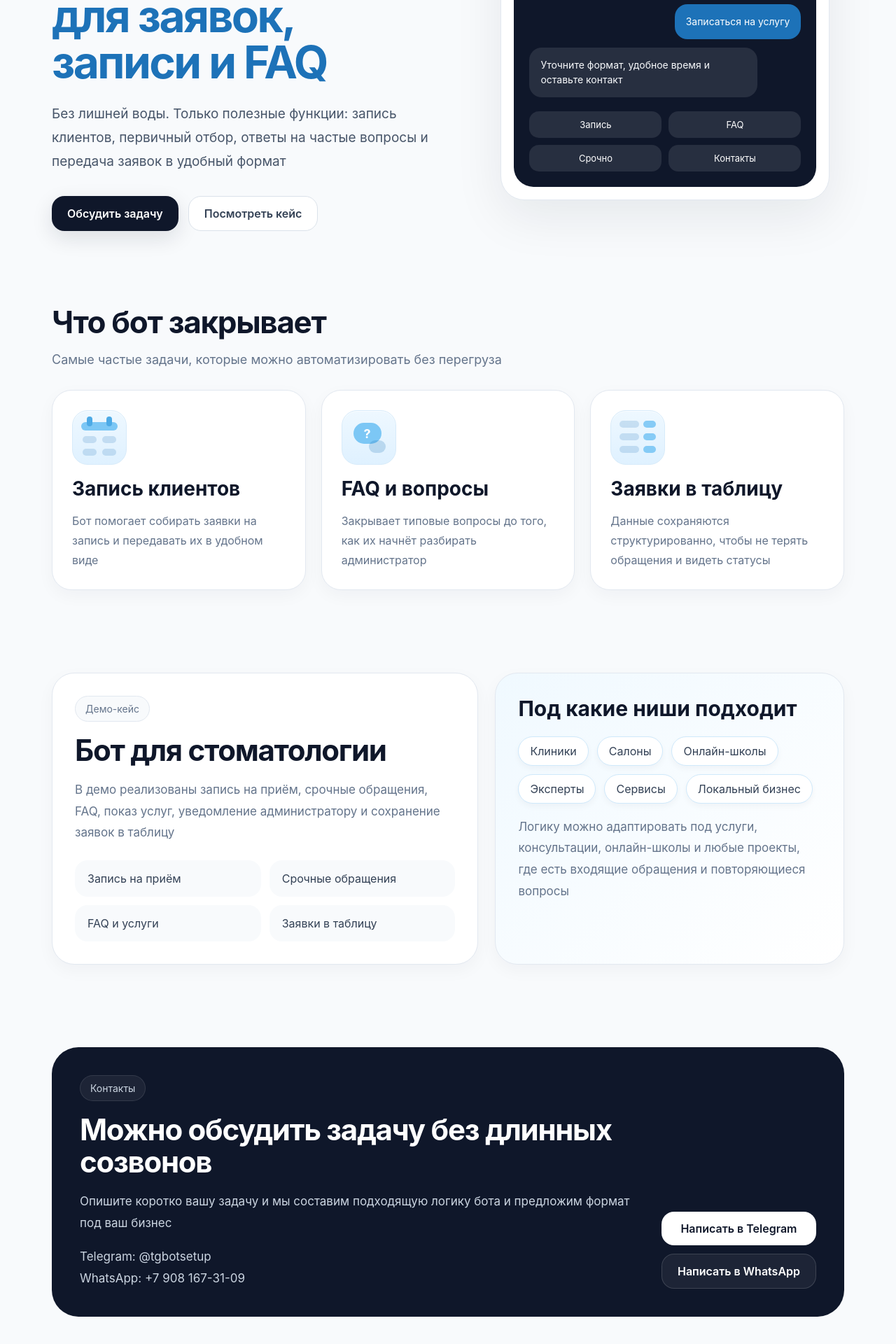
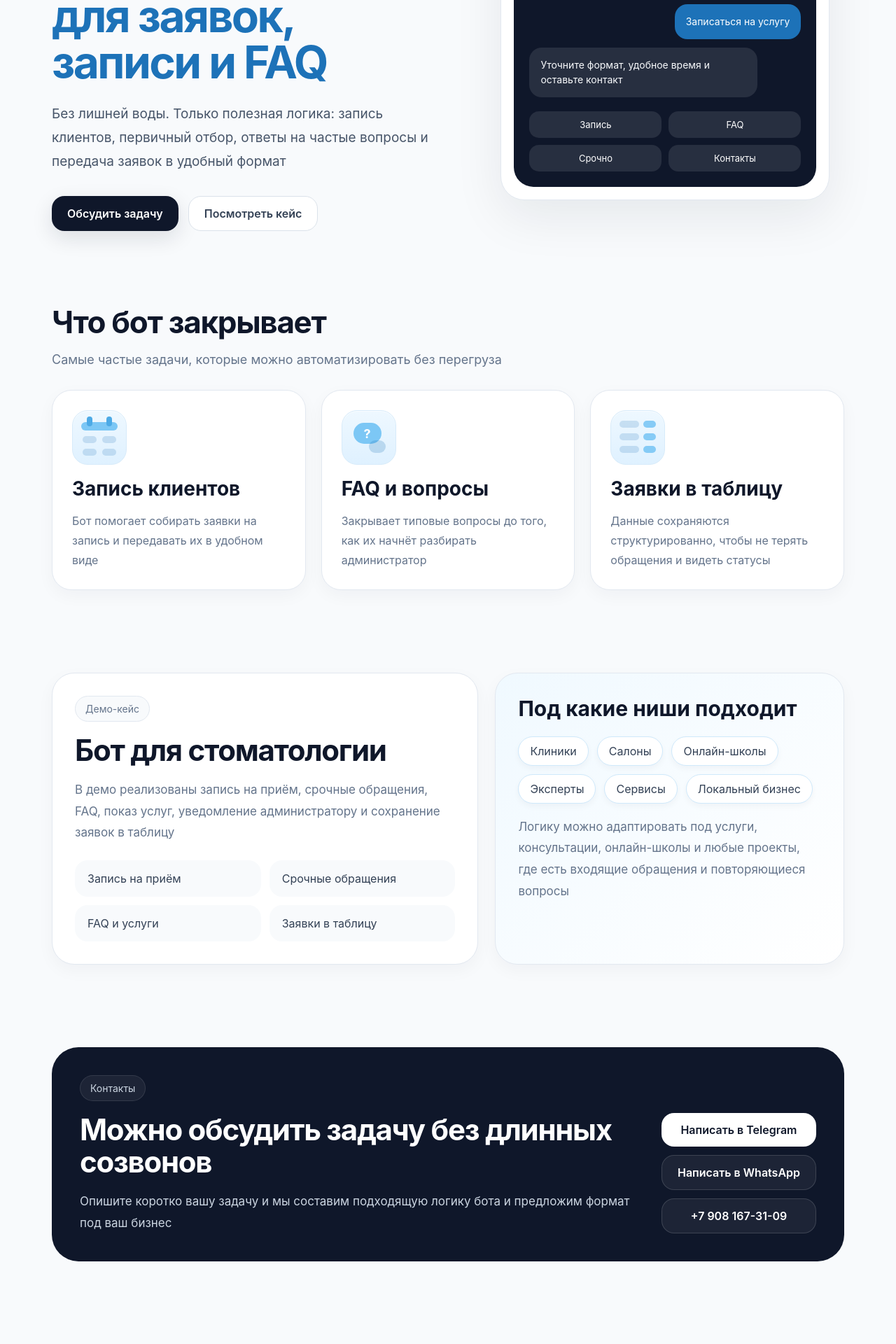
Before and after one commit to yvngfloyd/bot_landing, a React (Vite) app: page / in a window 1280 px wide. Shown: the part 366-2286 px from the top of the page at 70% size. Built offline with nearby package versions, Linux system fonts and the light colour scheme.

Commit message:
Update App.jsx

```diff
--- a/App.jsx
+++ b/App.jsx
@@ -118,7 +118,7 @@ export default function App() {
               </h1>
 
               <p className="hero-text">
-                Без лишней воды. Только полезные функции: запись клиентов, первичный отбор,
+                Без лишней воды. Только полезная логика: запись клиентов, первичный отбор,
                 ответы на частые вопросы и передача заявок в удобный формат
               </p>
 
@@ -226,13 +226,8 @@ export default function App() {
                 <div className="contact-badge">Контакты</div>
                 <h2>Можно обсудить задачу без длинных созвонов</h2>
                 <p>
-                  Опишите коротко вашу задачу и мы составим подходящую
-                  логику бота и предложим формат под ваш бизнес
-                </p>
-                <p>
-                  Telegram: @tgbotsetup
-                  <br />
-                  WhatsApp: +7 908 167-31-09
+                  Опишите коротко вашу задачу и мы составим подходящую логику бота и
+                  предложим формат под ваш бизнес
                 </p>
               </div>
 
@@ -243,6 +238,9 @@ export default function App() {
                 <a className="btn btn-outline" href="https://wa.me/79081673109">
                   Написать в WhatsApp
                 </a>
+                <a className="btn btn-outline phone-pill" href="tel:+79081673109">
+                  +7 908 167-31-09
+                </a>
               </div>
             </div>
           </div>
```
